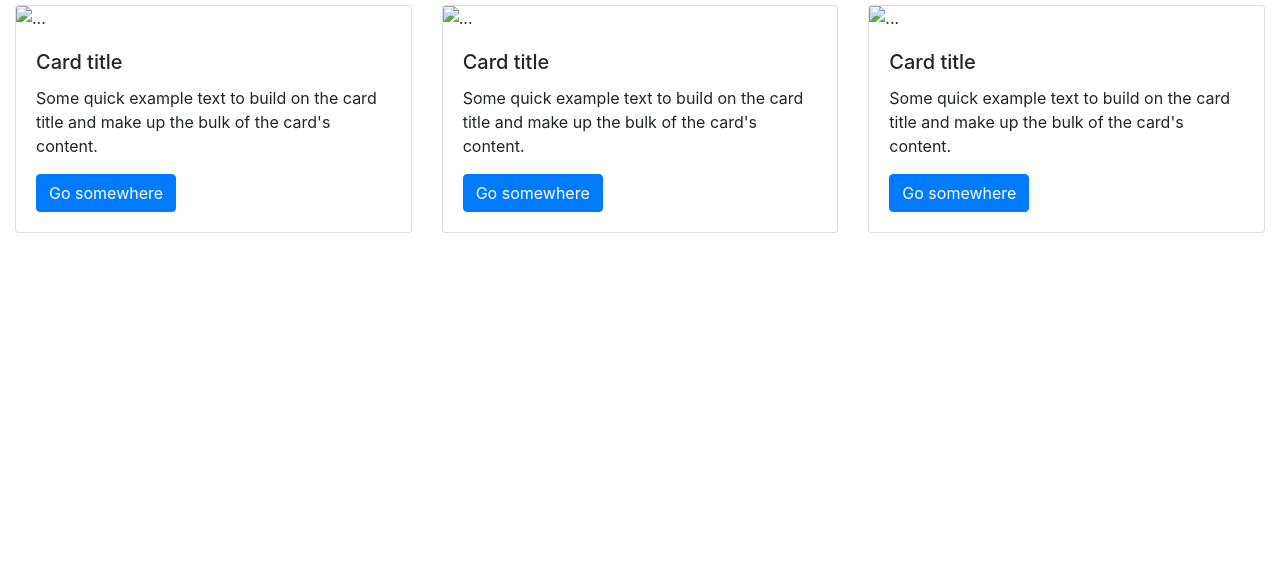
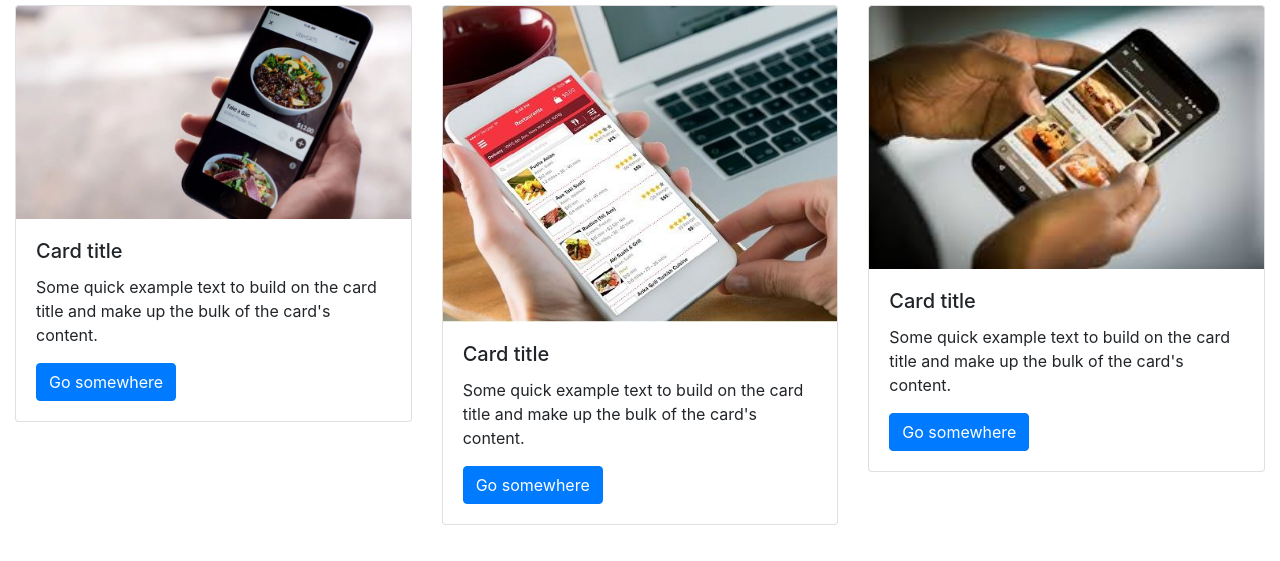
Before and after one commit to franlisboaabad/Fetch_Api, a plain HTML site: page index.html in a window 1280 px wide. Shown: the part 89-650 px from the top of the page. Drawn offline with nearby package versions, Linux system fonts and the light colour scheme; a script that the page names is missing.

Commit message:
Agregando imagen a las tarjetas

```diff
--- a/index.html
+++ b/index.html
@@ -20,7 +20,7 @@
             <div class="row">
                 <div class="col-md-4">
                     <div class="card">
-                        <img src="..." class="card-img-top" alt="...">
+                        <img src="img/imagen1.webp" class="card-img-top" alt="">
                         <div class="card-body">
                             <h5 class="card-title">Card title</h5>
                             <p class="card-text">Some quick example text to build on the card title and make up the bulk
@@ -31,7 +31,7 @@
                 </div>
                 <div class="col-md-4">
                     <div class="card">
-                        <img src="..." class="card-img-top" alt="...">
+                        <img src="img/imagen2.jpg" class="card-img-top" alt="">
                         <div class="card-body">
                             <h5 class="card-title">Card title</h5>
                             <p class="card-text">Some quick example text to build on the card title and make up the bulk
@@ -42,7 +42,7 @@
                 </div>
                 <div class="col-md-4">
                     <div class="card">
-                        <img src="..." class="card-img-top" alt="...">
+                        <img src="img/imagen3.jfif" class="card-img-top" alt="">
                         <div class="card-body">
                             <h5 class="card-title">Card title</h5>
                             <p class="card-text">Some quick example text to build on the card title and make up the bulk
```
Also changed, not shown: img/imagen1.webp (added), img/imagen2.jpg (added), img/imagen3.jfif (added).
